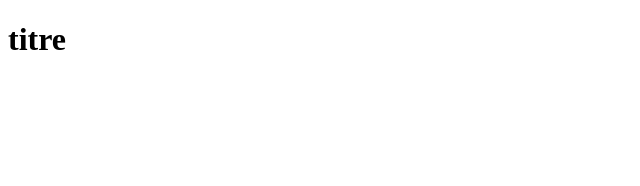
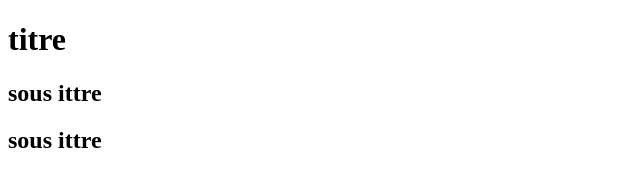
Before and after one commit to Slaco3/TEST, a plain HTML site: page index.html in a window 1280 px wide. Shown: the whole page, without its empty margins (0-640 px from the left). Drawn offline with Linux system fonts and the light colour scheme.

Commit message:
ajout h2

```diff
--- a/index.html
+++ b/index.html
@@ -7,5 +7,7 @@
 </head>
 <body>
     <h1>titre</h1>
+    <h2>sous ittre</h2>
+    <h2>sous ittre</h2>
 </body>
 </html>
```
